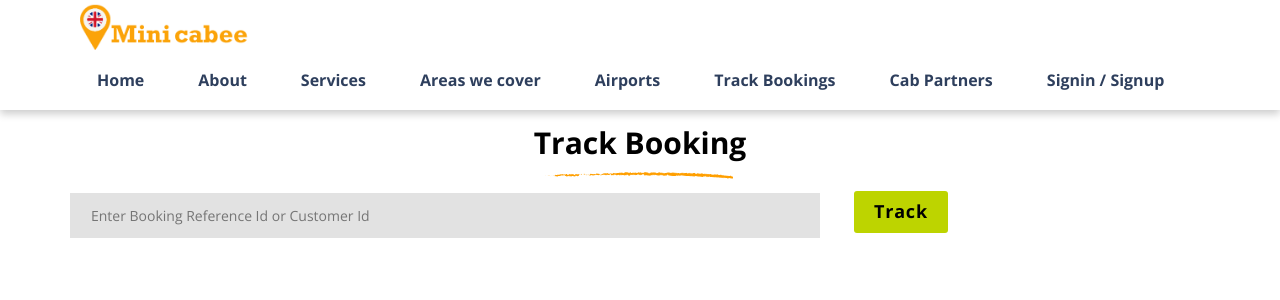
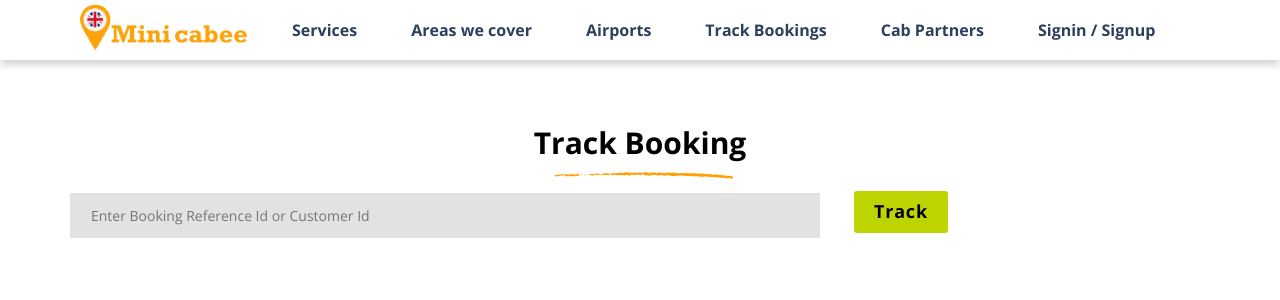
Before and after one commit to startersup/minicabee, a PHP site: page /minicabee/track in a window 1280 px wide. Shown: the top 300 px of the page. Run offline with PHP 8.4, Linux system fonts and the light colour scheme.

Commit message:
Update index.php
ddd

```diff
--- a/track/index.php
+++ b/track/index.php
@@ -30,10 +30,6 @@
         </div>
         <div class="collapse navbar-collapse" id="navbar-brand-centered">
             <ul class="nav navbar-nav">
-                <li><a href="http://localhost/minicabee/index.php">Home</a>
-                </li>
-                <li><a href="http://localhost/minicabee/about">About</a>
-                </li>
                 <li><a href="http://localhost/minicabee/services">Services</a>
                 </li>
                 <li><a href="http://localhost/minicabee/areas">Areas we cover</a>
```
